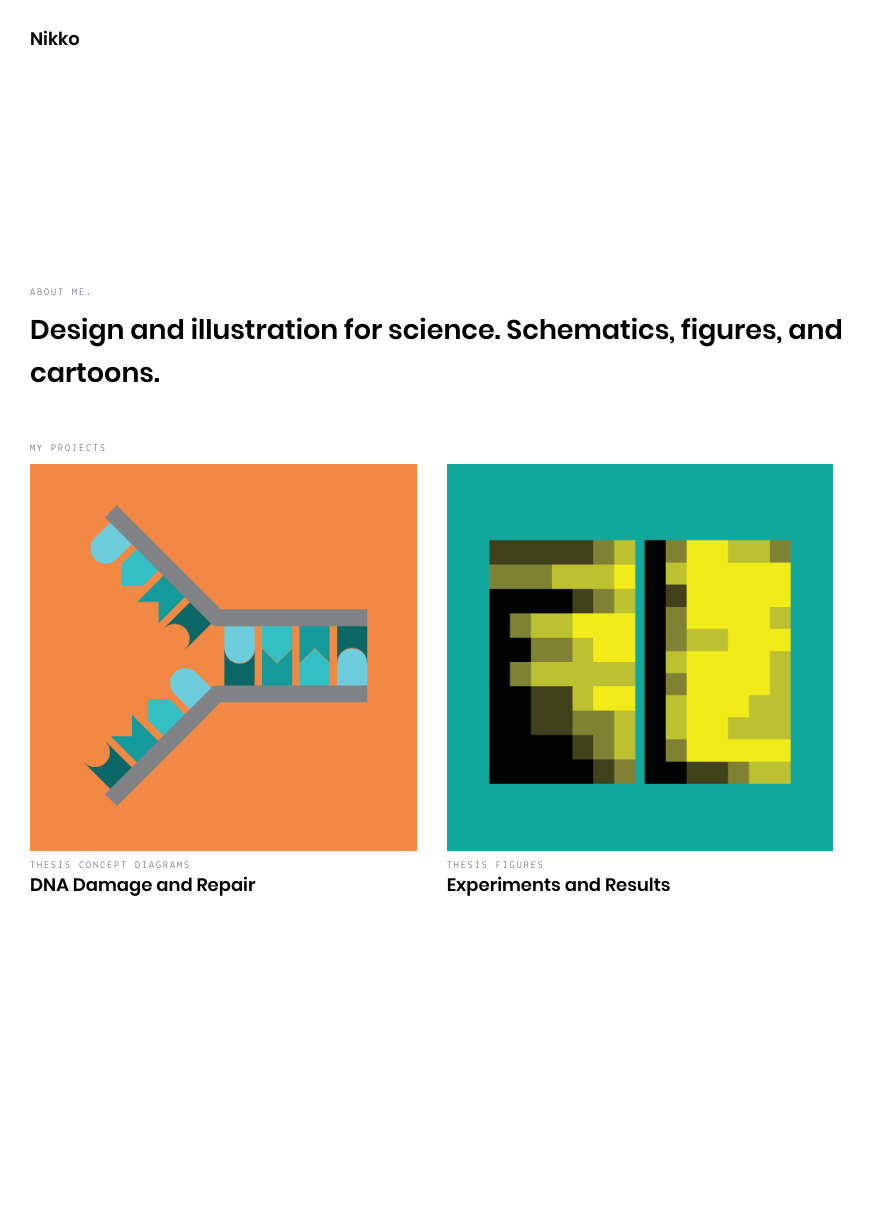
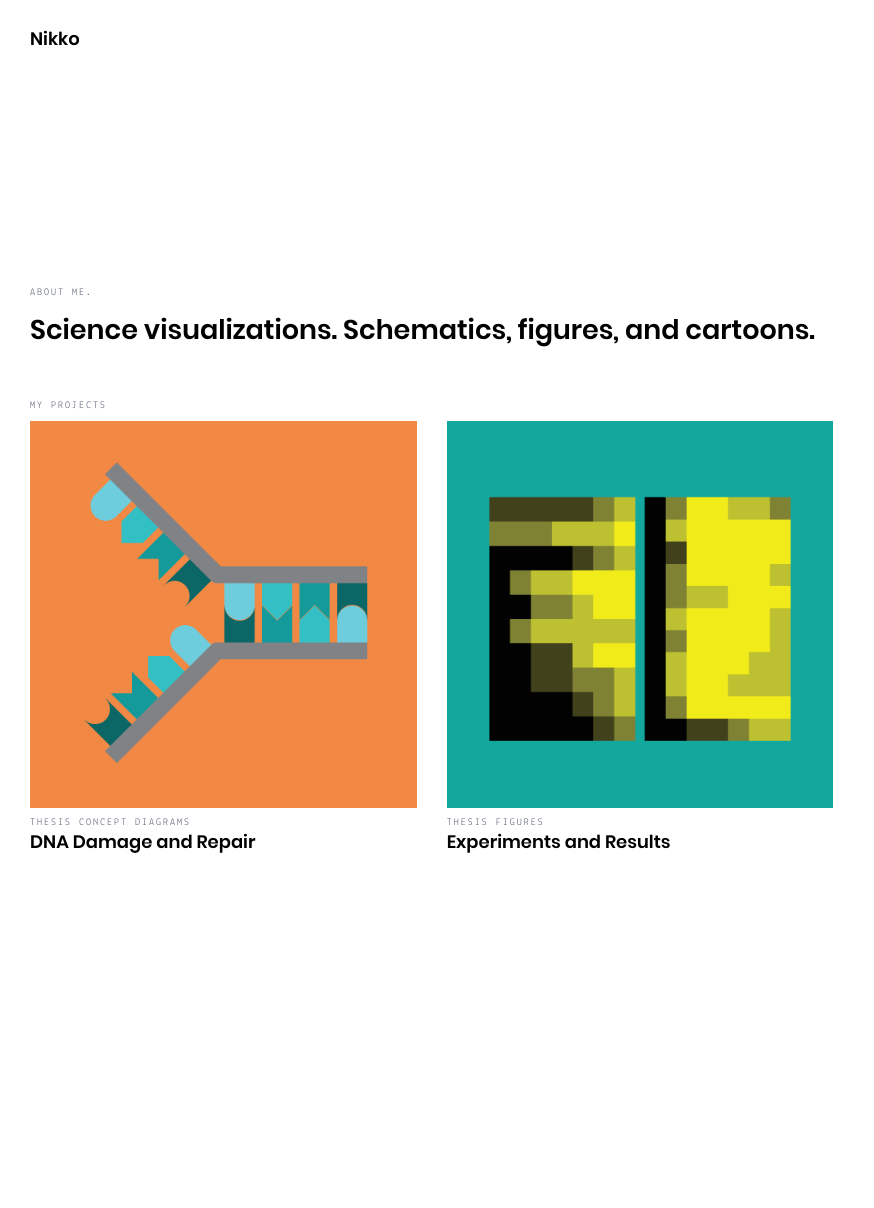
Before and after one commit to nptorres/portfolio, a Jekyll site: the page built from index.html, in a window 1280 px wide. Shown: the whole page, without its empty margins (0-874 px from the left). Built offline with Jekyll 4.4.1, drawn with Linux system fonts in a browser that asks for light colours; after the commit the page ends 1165 px from its top, so only the background shows below that.

Commit message:
change description

```diff
--- a/_config.yml
+++ b/_config.yml
@@ -1,7 +1,7 @@
 # User config
 author: "Nikko"
 tagline: "Portfolio"
-description: "Design and illustration for science. Schematics, figures, and cartoons."
+description: "Science visualizations. Schematics, figures, and cartoons."
 keywords: "Science, Design, Illustration, Figures"
 email: "nikko.paulo.torres@gmail.com"
 linkedin: "https://www.linkedin.com/in/nikko-paulo-torres/"
```
